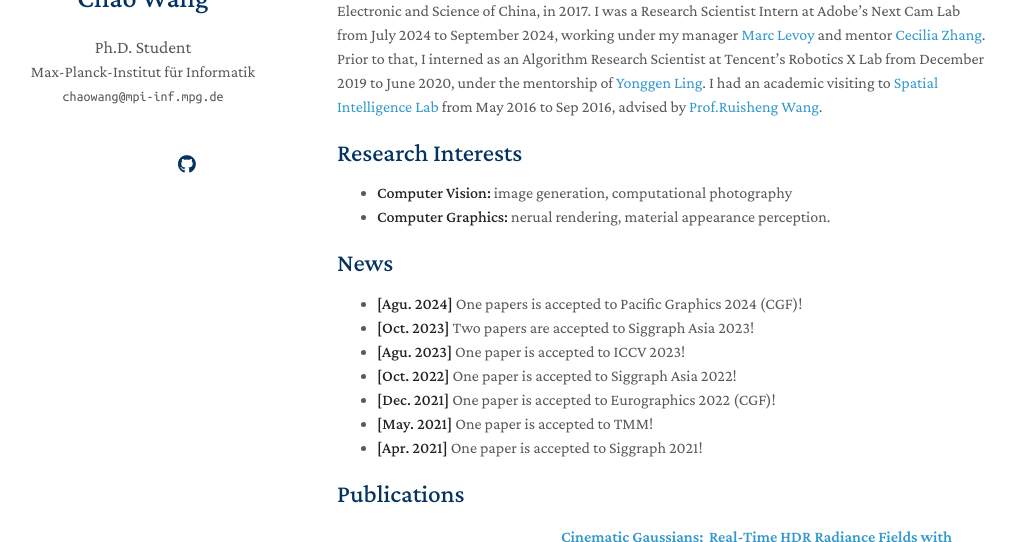
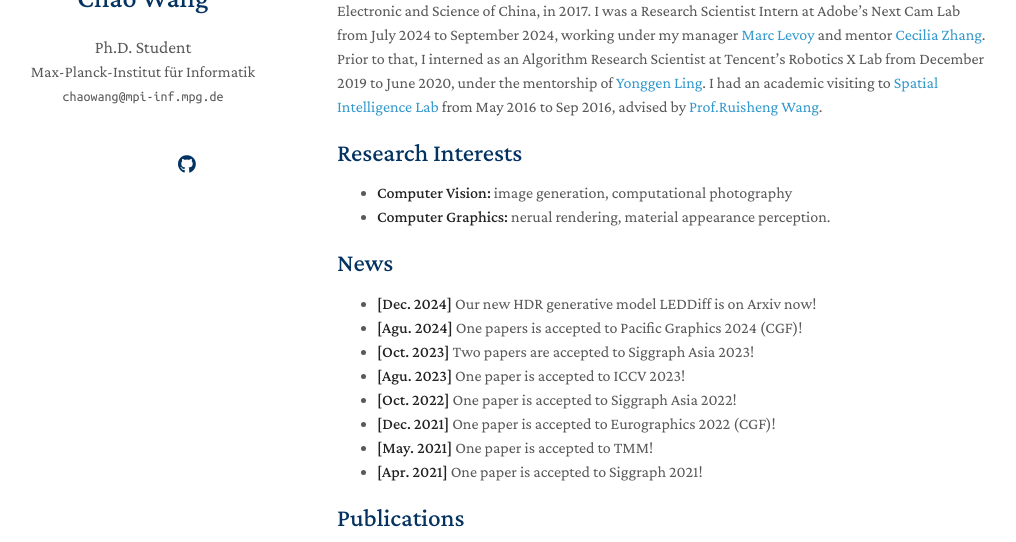
Before and after one commit to Hans1984/Hans1984.github.io, a Jekyll site: the page built from index.md, in a window 1280 px wide and 900 px high, cut to the strip 206-748 px from the top of the window. Shown: the whole strip, without its empty margins (133-1149 px from the left). Built offline with Jekyll 4.4.1, drawn with Linux system fonts in a browser that asks for light colours; nearby versions of some CDN libraries; a style sheet for code colours, icons or effects is not loaded; our own code applies the rules of GitHub Pages for plain Markdown files.

Commit message:
Update index.md

```diff
--- a/index.md
+++ b/index.md
@@ -12,6 +12,7 @@ I am currently a Phd student in Max-Planck Institute for Informatics, advised by
 - **Computer Graphics:** nerual rendering, material appearance perception.
 
 ## News
+- **[Dec. 2024]** Our new HDR generative model LEDDiff is on Arxiv now!
 - **[Agu. 2024]** One papers is accepted to Pacific Graphics 2024 (CGF)!
 - **[Oct. 2023]** Two papers are accepted to Siggraph Asia 2023!
 - **[Agu. 2023]** One paper is accepted to ICCV 2023!
```
